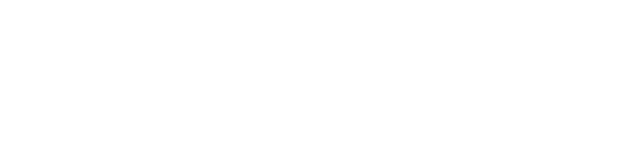
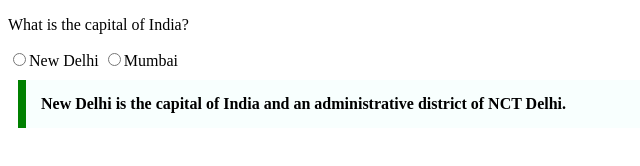
Before and after one commit to acciojob/trivia-MohitKachhway, a website: page main.html in a window 1280 px wide. Shown: the whole page, without its empty margins (0-640 px from the left). Drawn offline with Linux system fonts and the light colour scheme.

Commit message:
created a submission

```diff
--- a/main.html
+++ b/main.html
@@ -10,7 +10,12 @@
 	<!-- the entire body must be written by student -->
     <script type="text/javascript" src="./script.js">
 </script>
-
+	<p>What is the capital of India?</p>
+	<input type="radio" name="cite" id="cite">New Delhi
+	<input type="radio" name="cite" id="cite">Mumbai
+	<blockquote cite="https://en.wikipedia.org/wiki/New_Delhi">
+		New Delhi is the capital of India and an administrative district of NCT Delhi.
+	</blockquote>
 </body>
 
 </html>
--- a/styles.css
+++ b/styles.css
@@ -1,2 +1,8 @@
-
-/* Your CSS Code here. */
+blockquote{
+	max-width: 600px;
+	margin: 10px;
+	padding: 15px;
+	border-left: 8px solid green;
+	background-color: #f8fffe;
+	font-weight: bold;
+}
```
